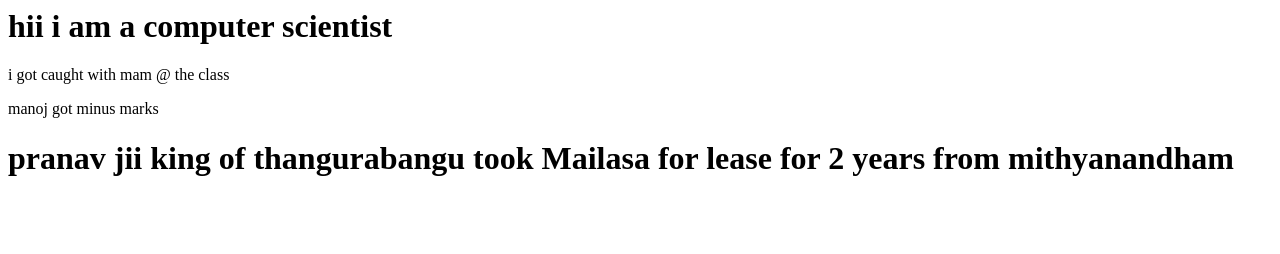
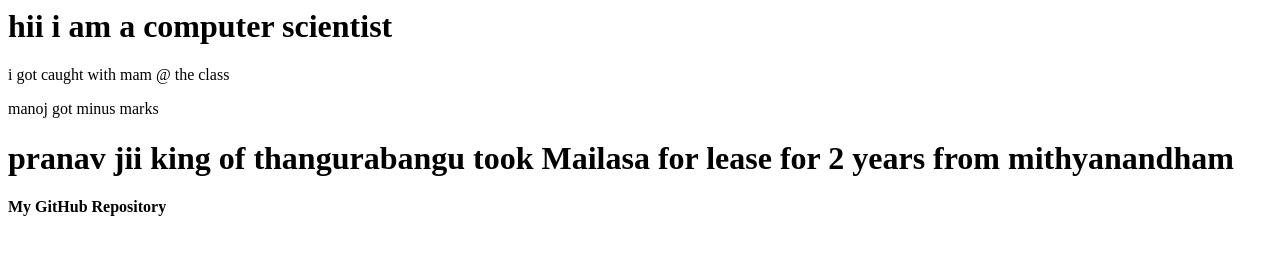
Before and after one commit to Pranav6305/Git_1, a plain HTML site: page index.html in a window 1280 px wide. Drawn offline with Linux system fonts and the light colour scheme.

Commit message:
Update index new.html

```diff
--- a/index.html
+++ b/index.html
@@ -2,3 +2,4 @@
 <p>i got caught with mam @ the class</p>
 <p>manoj got minus marks</p>
 <h1>pranav jii king of thangurabangu took Mailasa for lease for 2 years from mithyanandham </h1>
+<b>My GitHub Repository</b>
```
